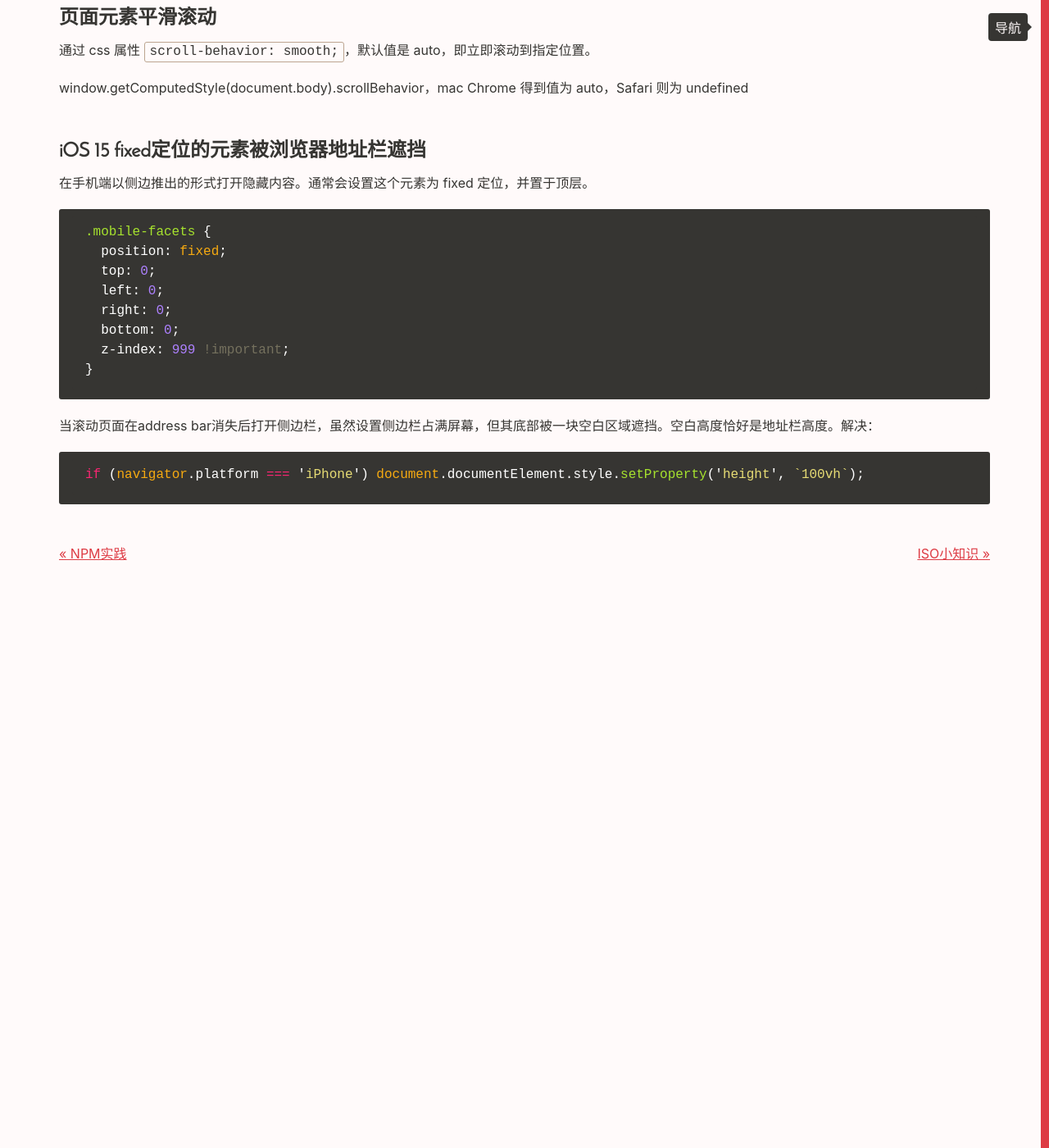
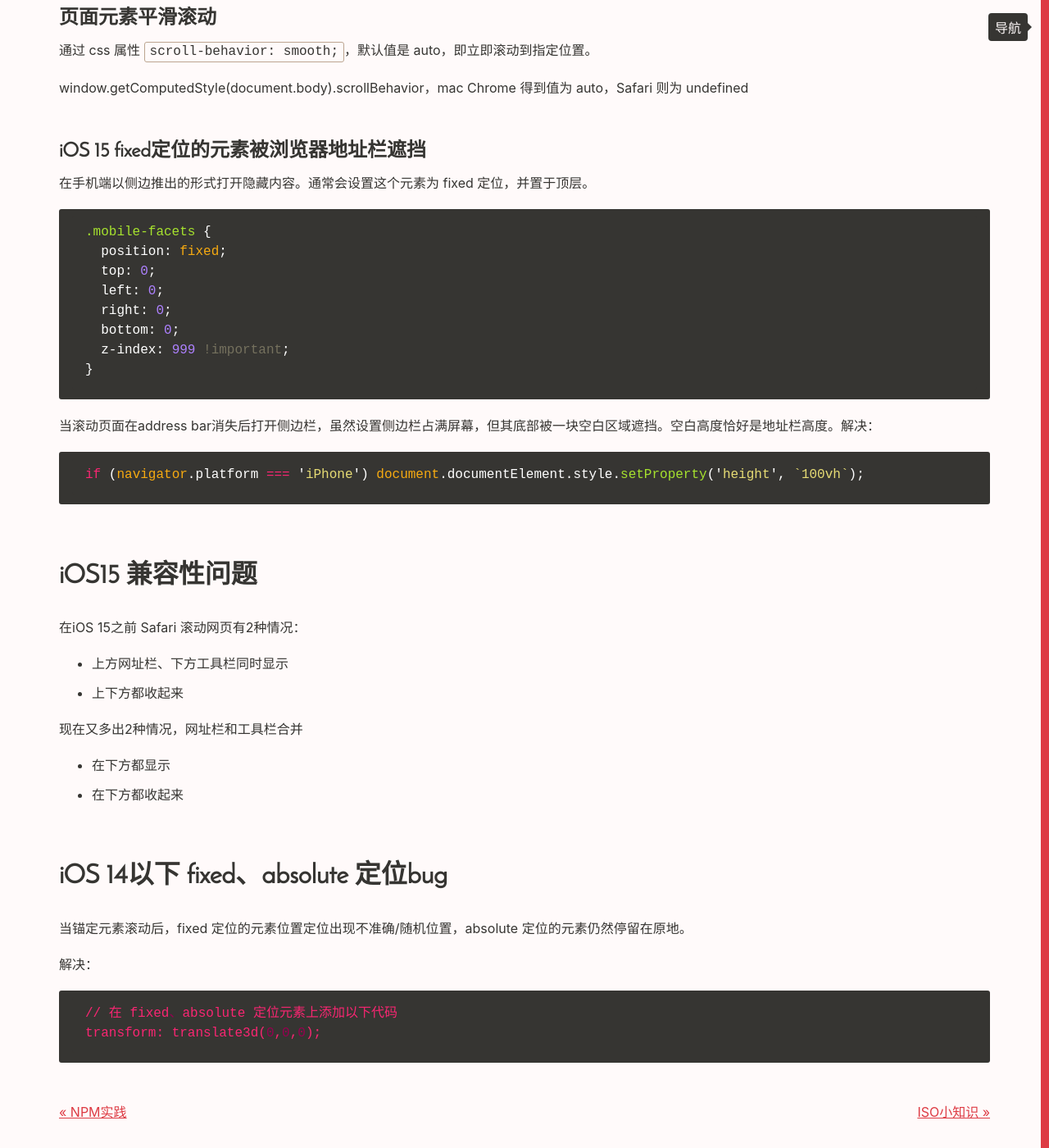
Before and after one commit to Vivi-wu/dive-into-web, a Jekyll site: the page built from _posts/2019-09-18-Prevent-content-under-mask-scrolling.markdown, in a window 1280 px wide and 1400 px high, scrolled down 983 px. Shown: the whole window at 82% size. Built offline with Jekyll 4.4.1, drawn with Linux system fonts in a browser that asks for light colours.

Commit message:
update blog for localstorage data、gh pages build error

````diff
--- a/_posts/2015-02-26-HTML-Web-Storage.markdown
+++ b/_posts/2015-02-26-HTML-Web-Storage.markdown
@@ -86,7 +86,7 @@ _window.sessionStorage_ 是 H5 Web Storage API 第二种类型，用法、优劣
 + clear() 函数删除存储列表中所有的数据，空的 Storage 对象调用此函数也是安全的，只是不执行任何操作。
 + 如果用户已关闭了网站的存储，或存储达到其最大的容量，此时设置数据将抛出 QUOTA_EXCEEDED_ERR 错误。
 + 只要有同源的 Storage 事件发生（包括 SessionStorage 和 LocalStorage 触发的事件），已注册的所有事件侦听器作为事件处理程序就会接到相应的 Storage 事件。该事件中包含与存储变化有关的信息。如果是新添加的数据，则 oldValue 属性值为 null；如果是被删除的数据，则 newValue 属性值为 null。
-+ 关闭当前tab可以自动清除sessionStorage，但登出操作在同一个tab页进行，故需要手动清除.
++ 关闭当前 tab 可以自动清除 sessionStorage，但登出操作在同一个tab页进行，故需要手动清除.
 
 ## IndexedDB
 
--- a/_posts/2017-11-27-Google-Analytics.markdown
+++ b/_posts/2017-11-27-Google-Analytics.markdown
@@ -187,3 +187,9 @@ main (command: string, param: any) {
   }
 }
 ```
+
+一个 Google Analytics Setup 官方推荐实践
+https://philipwalton.com/articles/the-google-analytics-setup-i-use-on-every-site-i-build/
+
+If performance is your primary concern, you could wait until your page has reached a key user moment (such as after the critical content has loaded) before adding async scripts.
+如果性能是最关心的问题，可以等到页面到达一个关键用户时刻（例如加载关键内容之后），再添加异步脚本。
--- a/_posts/2019-09-18-Prevent-content-under-mask-scrolling.markdown
+++ b/_posts/2019-09-18-Prevent-content-under-mask-scrolling.markdown
@@ -67,3 +67,23 @@ window.getComputedStyle(document.body).scrollBehavior，mac Chrome 得到值为
 ```js
 if (navigator.platform === 'iPhone') document.documentElement.style.setProperty('height', `100vh`);
 ```
+
+## iOS15 兼容性问题
+
+在iOS 15之前 Safari 滚动网页有2种情况：
+- 上方网址栏、下方工具栏同时显示
+- 上下方都收起来
+
+现在又多出2种情况，网址栏和工具栏合并
+- 在下方都显示
+- 在下方都收起来
+
+## iOS 14以下 fixed、absolute 定位bug
+
+当锚定元素滚动后，fixed 定位的元素位置定位出现不准确/随机位置，absolute 定位的元素仍然停留在原地。
+
+解决：
+```css
+// 在 fixed、absolute 定位元素上添加以下代码
+transform: translate3d(0,0,0);
+```
````
Also changed, not shown: other parts of _posts/2015-02-26-HTML-Web-Storage.markdown (+2 -2 lines), _posts/2021-12-09-Jekyll-build-blog.markdown (+5 -2 lines).
